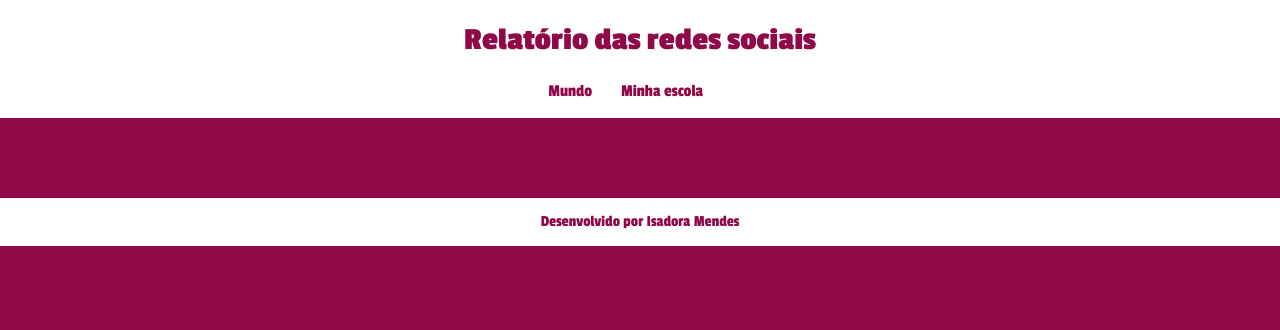
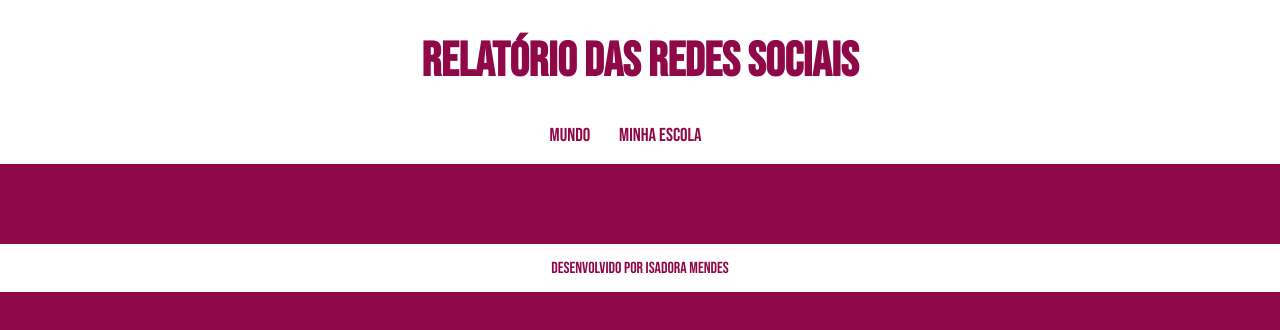
Before and after one commit to IsaacNewtown/site-3-tri, a plain HTML site: page index.html in a window 1280 px wide. Drawn offline with Linux system fonts and the light colour scheme; no server answers.

Commit message:
Update style.css

```diff
--- a/style.css
+++ b/style.css
@@ -1,10 +1,10 @@
-@import url('https://fonts.googleapis.com/css2?family=Passion+One:wght@400;700;900&display=swap');
+@import url('https://fonts.googleapis.com/css2?family=Bebas+Neue&display=swap');
 
 :root {
     --bg-color: #8f0847;
     --primary-color: #ffffff;
-    --secondary-color: #6e4dff;
-    --font: "Passion One", sans-serif;
+    --secondary-color: #ff65a0;
+    --font: "Bebas Neue", sans-serif;
 }
 
 body {
@@ -37,14 +37,14 @@ nav a {
     text-decoration: none;
     color: var(--bg-color);
     margin: 0 2rem 1rem 0rem;
-    font-size: 1.2rem;
-}@import url('https://fonts.googleapis.com/css2?family=Passion+One:wght@400;700;900&display=swap');
+    font-size: 1.3rem;
+}@import url('https://fonts.googleapis.com/css2?family=Bebas+Neue&display=swap');
 
 :root {
     --bg-color: #8f0847;
     --primary-color: #ffffff;
-    --secondary-color: #6e4dff;
-    --font: "Passion One", sans-serif;
+    --secondary-color: #ff65a0;
+    --font: "Bebas Neue", sans-serif;
 }
 
 body {
@@ -62,7 +62,7 @@ header {
 }
 
 h1 {
-    font-size: 2rem;
+    font-size: 3rem;
     color: var(--bg-color);
     font-weight: 700;
 }
@@ -72,7 +72,7 @@ nav {
     justify-content: center;
     font-weight: 400;
     transform: scale(0.90);
-    transition: transform 0.1s;
+    transition: transform(0.2s);
 }
 
 .graficos-container {
```
